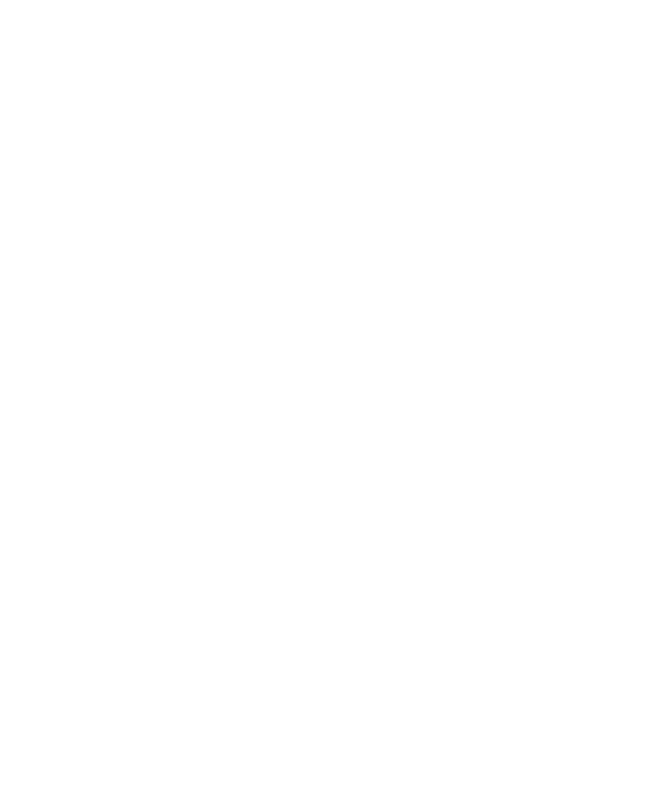
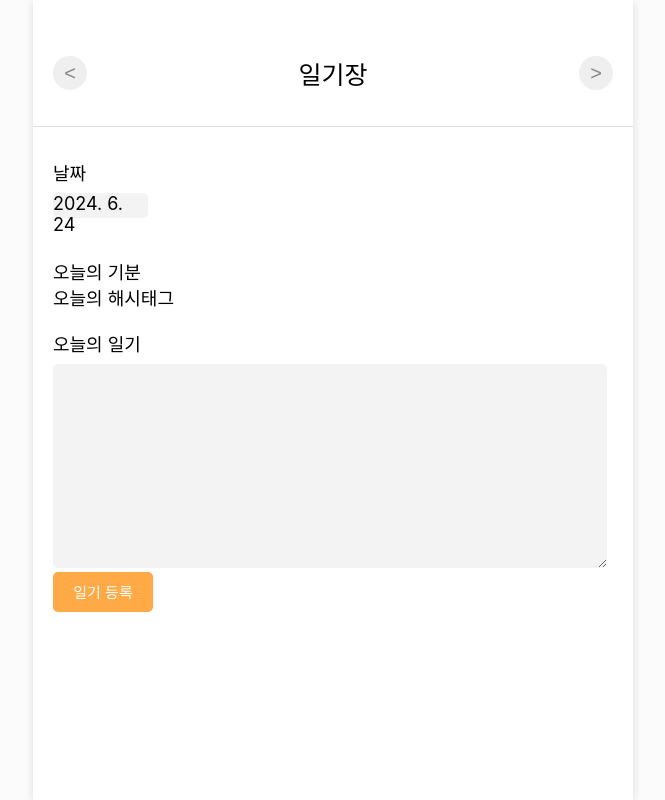
Before and after one commit to ONEPAGE-2024/oneday-onepage-web, a React (Create React App) app: page /create in a window 1280 px wide. Shown: the whole page, without its empty margins (307-972 px from the left). Built offline with nearby package versions, Linux system fonts and the light colour scheme.

Commit message:
feat :: Create 일기 등록 페이지 구현

```diff
--- a/package.json
+++ b/package.json
@@ -8,6 +8,7 @@
     "@testing-library/user-event": "^13.5.0",
     "react": "^18.3.1",
     "react-dom": "^18.3.1",
+    "react-router-dom": "^6.23.1",
     "react-scripts": "5.0.1",
     "web-vitals": "^2.1.4"
   },
--- a/src/App.js
+++ b/src/App.js
@@ -1,7 +1,18 @@
 import "./App.css";
+import Header from "./components/Header";
+import { BrowserRouter as Router, Routes, Route } from "react-router-dom";
+import Diary from "./pages/Diary";
+import Create from "./pages/Create";
 
 function App() {
-  return <div className="App"></div>;
+  return (
+    <Router>
+      <Routes>
+        <Route path="/" element={<Diary />} />
+        <Route path="/create" element={<Create />} />
+      </Routes>
+    </Router>
+  );
 }
 
 export default App;
--- /dev/null
+++ b/src/components/Header.css
@@ -0,0 +1,37 @@
+.header {
+  width: 600px;
+  background-color: white;
+  display: flex;
+  justify-content: center;
+  align-items: center;
+  padding: 20px 0;
+  position: fixed;
+  top: 0;
+  z-index: 1000;
+}
+
+.monthContainer {
+  width: 100%;
+  max-width: 600px;
+  border-bottom: 1px solid #dfdfdf;
+  display: flex;
+  align-items: center;
+  justify-content: space-between;
+  padding: 0 20px;
+  margin: 0 auto;
+}
+
+.month {
+  font-size: 25px;
+  margin: 35px;
+}
+
+.button {
+  width: 34px;
+  height: 34px;
+  border-radius: 50px;
+  border: none;
+  font-size: 20px;
+  color: #878787;
+  cursor: pointer;
+}
--- /dev/null
+++ b/src/components/Header.js
@@ -0,0 +1,15 @@
+import "./Header.css";
+
+const Header = ({ title }) => {
+  return (
+    <div className="header">
+      <div className="monthContainer">
+        <button className="button">{"<"}</button>
+        <div className="month">{title}</div>
+        <button className="button">{">"}</button>
+      </div>
+    </div>
+  );
+};
+
+export default Header;
--- /dev/null
+++ b/src/pages/Create.css
@@ -0,0 +1,65 @@
+body {
+  background-color: #fbfbfb;
+  display: flex;
+  justify-content: center;
+  align-items: center;
+  height: 100vh;
+  margin: 0;
+}
+
+.container {
+  width: 600px;
+  height: 100vh;
+  background-color: white;
+  box-shadow: rgba(99, 99, 99, 0.2) 0px 2px 8px 0px;
+  display: flex;
+  justify-content: center;
+}
+
+.txtContainer {
+  font-size: 18px;
+  align-self: flex-start;
+}
+
+.txtWeather {
+  margin-top: -30px;
+}
+
+.todayDate {
+  background-color: #f3f3f3;
+  border-radius: 5px;
+  width: 95px;
+  height: 25px;
+  margin-top: 8px;
+}
+
+.txtEmotion {
+  margin-top: 40px;
+}
+
+.txtDiary {
+  margin-top: 20px;
+}
+
+.diaryContainer {
+  width: 550px;
+  height: 200px;
+  border: none;
+  background-color: #f3f3f3;
+  border-radius: 5px;
+  margin-top: 8px;
+}
+
+.registerBtn {
+  width: 100px;
+  height: 40px;
+  background-color: #ffaa46;
+  border: none;
+  border-radius: 5px;
+  font-size: 15px;
+  font-weight: 500;
+  color: white;
+  cursor: pointer;
+  align-self: flex-end;
+  justify-content: flex-end;
+}
--- /dev/null
+++ b/src/pages/Create.js
@@ -0,0 +1,26 @@
+import './Create.css';
+import Header from '../components/Header';
+
+const Create = () => {
+    const today = new Date();
+    const formattedDate = `${today.getFullYear()}. ${today.getMonth() + 1}. ${today.getDate()}`;
+
+    return(
+        <>
+      <div className="container">
+        <Header title="일기장" />
+        <div className='txtContainer'>
+            <div className='txtWeather'>날짜</div>
+            <div className='todayDate'>{formattedDate}</div>
+            <div className='txtEmotion'>오늘의 기분</div>
+            <div className='txtTag'>오늘의 해시태그</div>
+            <div className='txtDiary'>오늘의 일기</div>
+            <textarea className="diaryContainer" type='text'></textarea>
+            <button className='registerBtn'>일기 등록</button>
+        </div>
+      </div>
+    </>
+    );
+}
+
+export default Create;
--- /dev/null
+++ b/src/pages/Diary.css
@@ -0,0 +1,35 @@
+body {
+  background-color: #fbfbfb;
+  display: flex;
+  justify-content: center;
+  align-items: center;
+  height: 100vh;
+  margin: 0;
+}
+
+.container {
+  width: 600px;
+  height: 100vh;
+  background-color: white;
+  box-shadow: rgba(99, 99, 99, 0.2) 0px 2px 8px 0px;
+  display: flex;
+  flex-direction: column;
+  align-items: center;
+  padding: 20px;
+  box-sizing: border-box;
+}
+
+.createBtn {
+  width: 100px;
+  height: 40px;
+  background-color: #ffaa46;
+  border: none;
+  border-radius: 5px;
+  font-size: 15px;
+  font-weight: 500;
+  color: white;
+  cursor: pointer;
+  align-self: flex-end;
+  margin-right: 20px;
+  margin-top: -420px;
+}
--- /dev/null
+++ b/src/pages/Diary.js
@@ -0,0 +1,19 @@
+import Header from "../components/Header";
+import "./Diary.css";
+import { useNavigate } from "react-router-dom";
+
+const Diary = () => {
+  const navigate = useNavigate();
+  return (
+    <>
+      <div className="container">
+        <Header title="2024년 6월" />
+        <button className="createBtn" onClick={() => navigate("/create")}>
+          일기 추가
+        </button>
+      </div>
+    </>
+  );
+};
+
+export default Diary;
```
Also changed, not shown: 1 other file (tests, documents, lock files or other folders).
